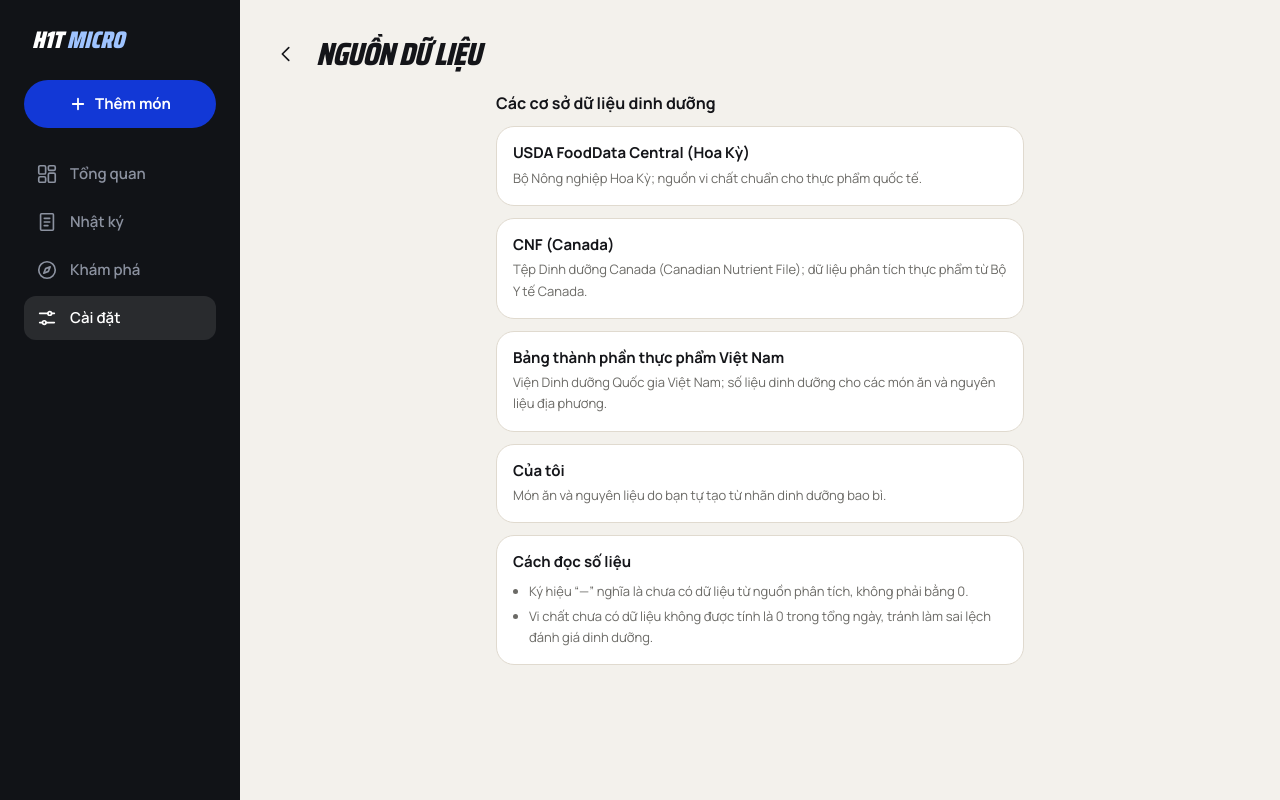
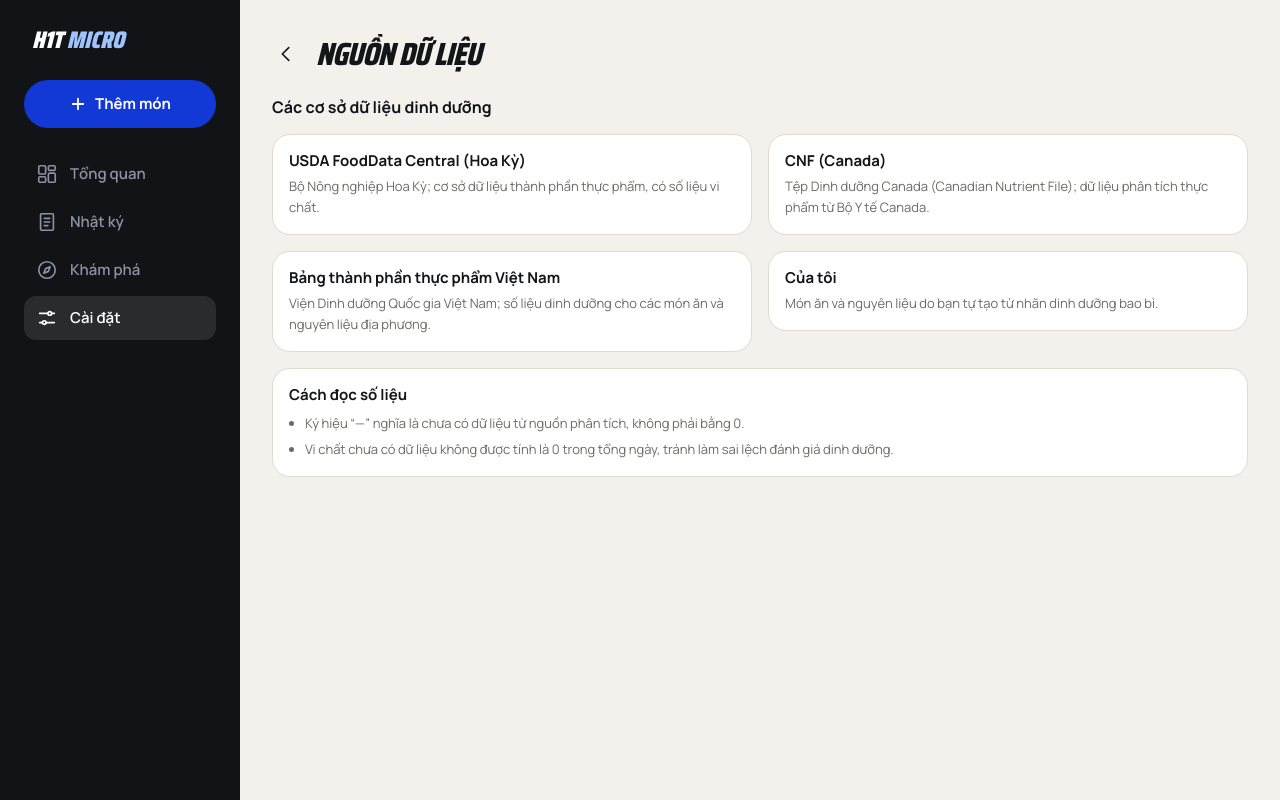
Before and after one commit to DongDuong2001/nutrition-fortifykitchen, a Next.js app in the folder apps/web/: page /settings/data-sources in a window 1280 px wide. Built offline with nearby package versions, Linux system fonts and the light colour scheme.

Commit message:
cc-19: data-sources page at lg widths (two-column cards on desktop); USDA line stated as facts

```diff
--- a/apps/web/app/settings/data-sources/page.tsx
+++ b/apps/web/app/settings/data-sources/page.tsx
@@ -8,9 +8,10 @@ export const metadata: Metadata = {
   title: "Nguồn dữ liệu | H1T MICRO",
 };
 
+/** Nguồn dữ liệu, a pushed screen under Cài đặt. Same widths as Mục tiêu mỗi ngày: one column on the phone, two on desktop. */
 export default function DataSourcesPage() {
   return (
-    <AppShell>
+    <AppShell alignContainer="data-sources-page">
       <AppHeader
         variant="sub"
         title="Nguồn dữ liệu"
@@ -19,9 +20,11 @@ export default function DataSourcesPage() {
         alignGroup="data-sources-header"
       />
 
-      <main className="flex-1 w-full max-w-[560px] mx-auto px-4 pt-4 pb-8 flex flex-col gap-3">
-        <SectionTitle>Các cơ sở dữ liệu dinh dưỡng</SectionTitle>
-        <DataSourceCards />
+      <main className="mx-auto w-full max-w-[560px] px-4 pb-6 pt-4 lg:mx-0 lg:max-w-[1240px] lg:px-8 lg:pb-12 lg:pt-5">
+        <div className="flex flex-col gap-4">
+          <SectionTitle>Các cơ sở dữ liệu dinh dưỡng</SectionTitle>
+          <DataSourceCards />
+        </div>
       </main>
     </AppShell>
   );
--- a/apps/web/components/data-sources/data-source-cards.tsx
+++ b/apps/web/components/data-sources/data-source-cards.tsx
@@ -2,9 +2,10 @@ import React from "react";
 import { Card } from "@/components/ui/card";
 import { DATA_SOURCES, DATA_READING_GUIDE } from "@/lib/data-sources";
 
+/** One column on the phone; on desktop the sources sit two to a row and the reading guide spans both. */
 export function DataSourceCards() {
   return (
-    <div className="flex flex-col gap-3">
+    <div className="grid grid-cols-1 items-start gap-4 lg:grid-cols-2">
       {DATA_SOURCES.map((source) => (
         <Card as="article" key={source.id} className="flex flex-col gap-1 p-4">
           <h3 className="m-0 text-[15px] font-bold text-text leading-snug">{source.name}</h3>
@@ -12,7 +13,7 @@ export function DataSourceCards() {
         </Card>
       ))}
 
-      <Card as="article" className="flex flex-col gap-2 p-4 bg-card border border-card-border">
+      <Card as="article" className="flex flex-col gap-2 p-4 bg-card border border-card-border lg:col-span-2">
         <h3 className="m-0 text-[15px] font-bold text-text leading-snug">{DATA_READING_GUIDE.title}</h3>
         <ul className="m-0 pl-4 list-disc text-[13px] text-secondary leading-relaxed space-y-1">
           <li>{DATA_READING_GUIDE.bullet1}</li>
--- a/apps/web/lib/data-sources.ts
+++ b/apps/web/lib/data-sources.ts
@@ -13,7 +13,7 @@ export const DATA_SOURCES: DataSourceItem[] = [
   {
     id: "usda",
     name: "USDA FoodData Central (Hoa Kỳ)",
-    description: "Bộ Nông nghiệp Hoa Kỳ; nguồn vi chất chuẩn cho thực phẩm quốc tế.",
+    description: "Bộ Nông nghiệp Hoa Kỳ; cơ sở dữ liệu thành phần thực phẩm, có số liệu vi chất.",
   },
   {
     id: "cnf",
```
